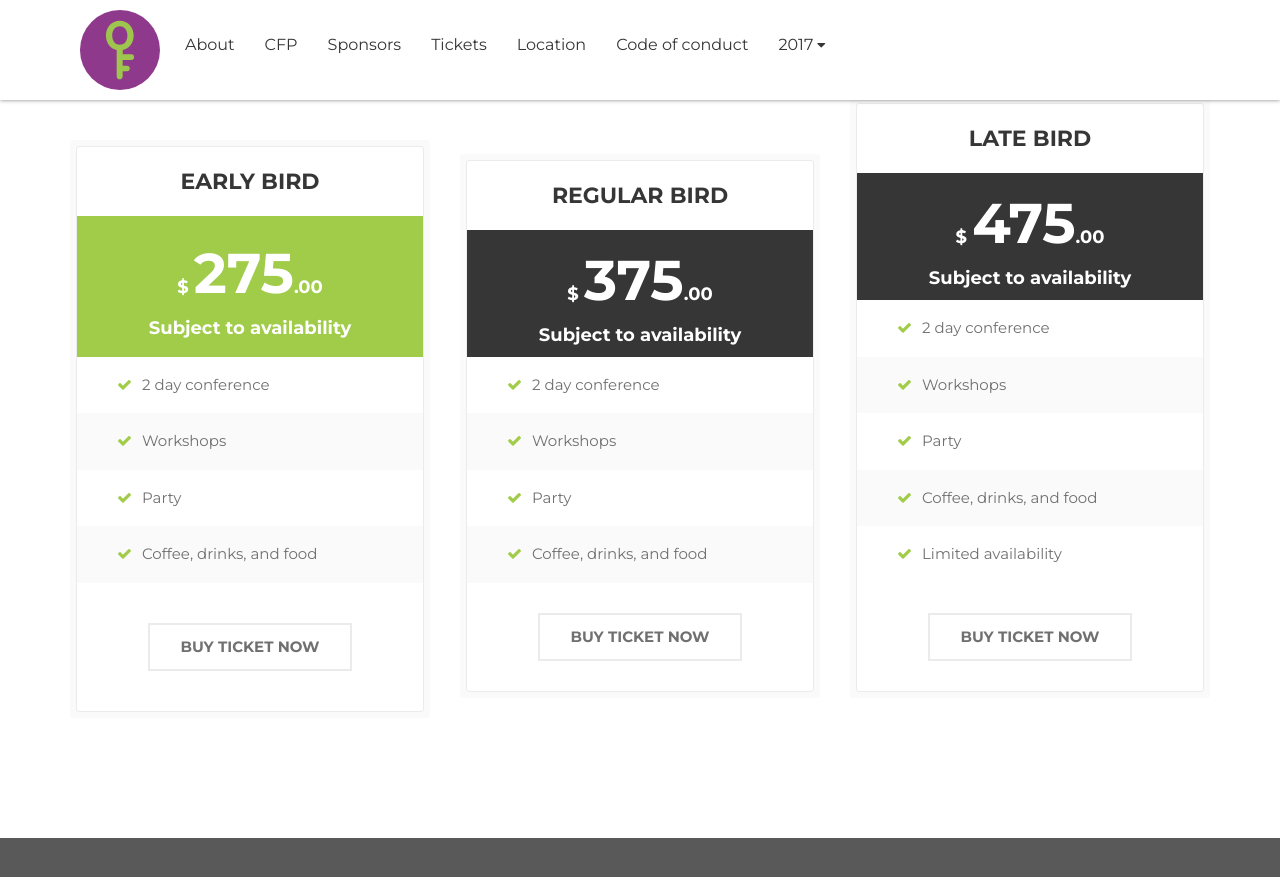
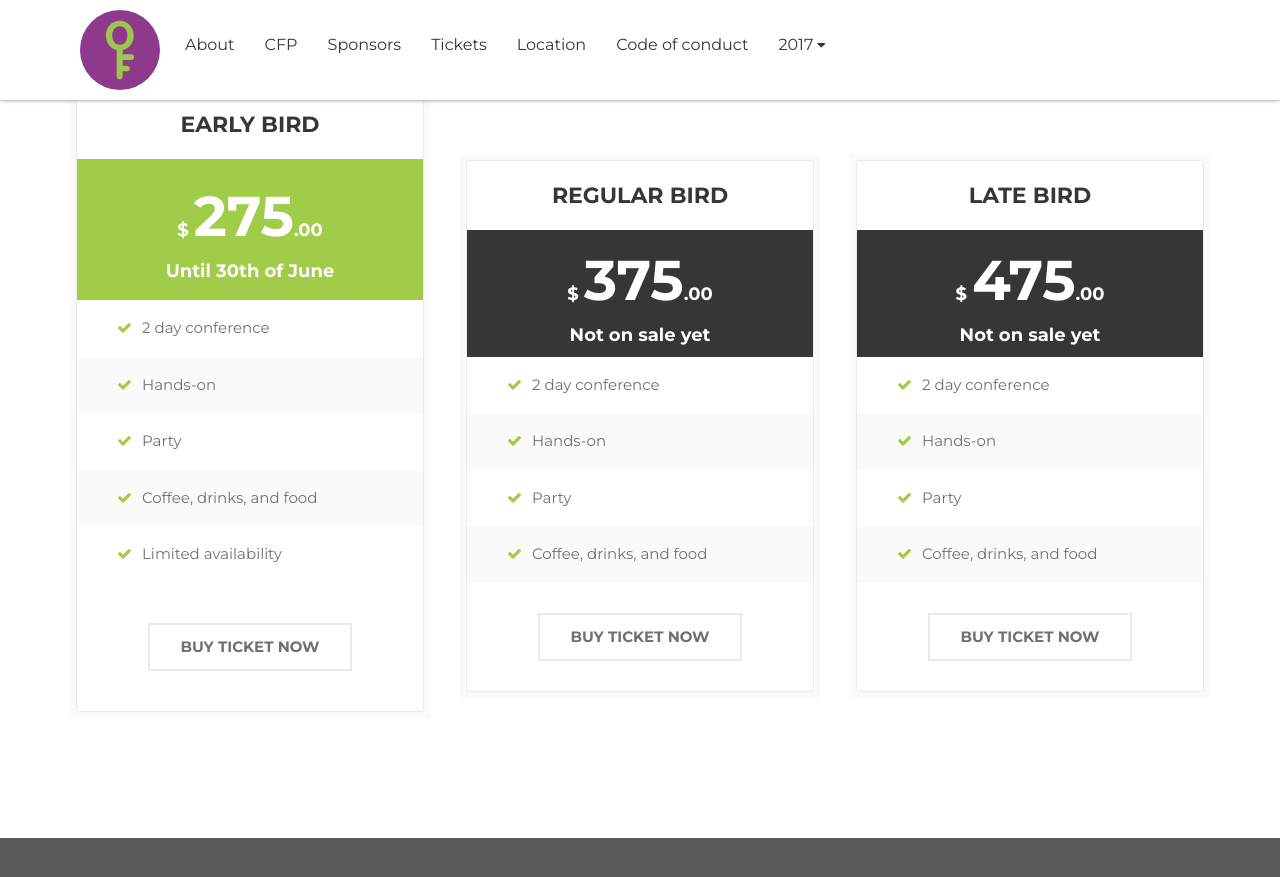
Before and after one commit to open-fsharp/open-fsharp.github.io, a Jekyll site: the page built from index.html, in a window 1280 px wide and 900 px high, scrolled down 1785 px. Shown: the top 877 px of the window. Built offline with Jekyll 4.4.1, drawn with Linux system fonts in a browser that asks for light colours; the list of posts is cut into pages by our own code; comment, search, counter and statistics services are not loaded.

Commit message:
fix tickets

```diff
--- a/index.html
+++ b/index.html
@@ -158,15 +158,16 @@ title: Home
 								</div>
 								<div class="price3">
 									<p>$ <span>275</span>.00</p>
-									<p>Subject to availability</p>
+									<p>Until 30th of June</p>
 								</div>
 								<ul class="price-detail">
 									<li><span class="price-list-icon"><i class="fa fa-check"></i></span>2 day conference</li>
-									<li><span class="price-list-icon"><i class="fa fa-check"></i></span>Workshops</li>
+									<li><span class="price-list-icon"><i class="fa fa-check"></i></span>Hands-on</li>
 									<li><span class="price-list-icon"><i class="fa fa-check"></i></span>Party</li>
 									<li><span class="price-list-icon"><i class="fa fa-check"></i></span>Coffee, drinks, and food</li>
+									<li><span class="price-list-icon"><i class="fa fa-check"></i></span>Limited availability</li>
 								</ul>
-								<div class="price-button">
+								<div class="price-button price-button-active">
 									<a target="_blank" href="https://www.eventbrite.com/e/open-fsharp-2018-the-conference-to-connect-with-f-and-its-community-tickets-38246274637" class="custon-btn price-btn-active hvr-bounce-to-bottom">Buy Ticket Now</a>
 								</div>
 							</div><!-- /.pricing-table-item3-inner-inner -->
@@ -182,11 +183,11 @@ title: Home
 								</div>
 								<div class="price3">
 									<p>$ <span>375</span>.00</p>
-									<p>Subject to availability</p>
+									<p>Not on sale yet</p>
 								</div>
 								<ul class="price-detail">
 									<li><span class="price-list-icon"><i class="fa fa-check"></i></span>2 day conference</li>
-									<li><span class="price-list-icon"><i class="fa fa-check"></i></span>Workshops</li>
+									<li><span class="price-list-icon"><i class="fa fa-check"></i></span>Hands-on</li>
 									<li><span class="price-list-icon"><i class="fa fa-check"></i></span>Party</li>
 									<li><span class="price-list-icon"><i class="fa fa-check"></i></span>Coffee, drinks, and food</li>
 								</ul>
@@ -206,14 +207,13 @@ title: Home
 								</div>
 								<div class="price3">
 									<p>$ <span>475</span>.00</p>
-									<p>Subject to availability</p>
+									<p>Not on sale yet</p>
 								</div>
 								<ul class="price-detail">
 									<li><span class="price-list-icon"><i class="fa fa-check"></i></span>2 day conference</li>
-									<li><span class="price-list-icon"><i class="fa fa-check"></i></span>Workshops</li>
+									<li><span class="price-list-icon"><i class="fa fa-check"></i></span>Hands-on</li>
 									<li><span class="price-list-icon"><i class="fa fa-check"></i></span>Party</li>
 									<li><span class="price-list-icon"><i class="fa fa-check"></i></span>Coffee, drinks, and food</li>
-									<li><span class="price-list-icon"><i class="fa fa-check"></i></span>Limited availability</li>
 								</ul>
 								<div class="price-button">
 									<a target="_blank" href="https://www.eventbrite.com/e/open-fsharp-2018-the-conference-to-connect-with-f-and-its-community-tickets-38246274637" class="custon-btn price-btn-active hvr-bounce-to-bottom">Buy Ticket Now</a>
```
